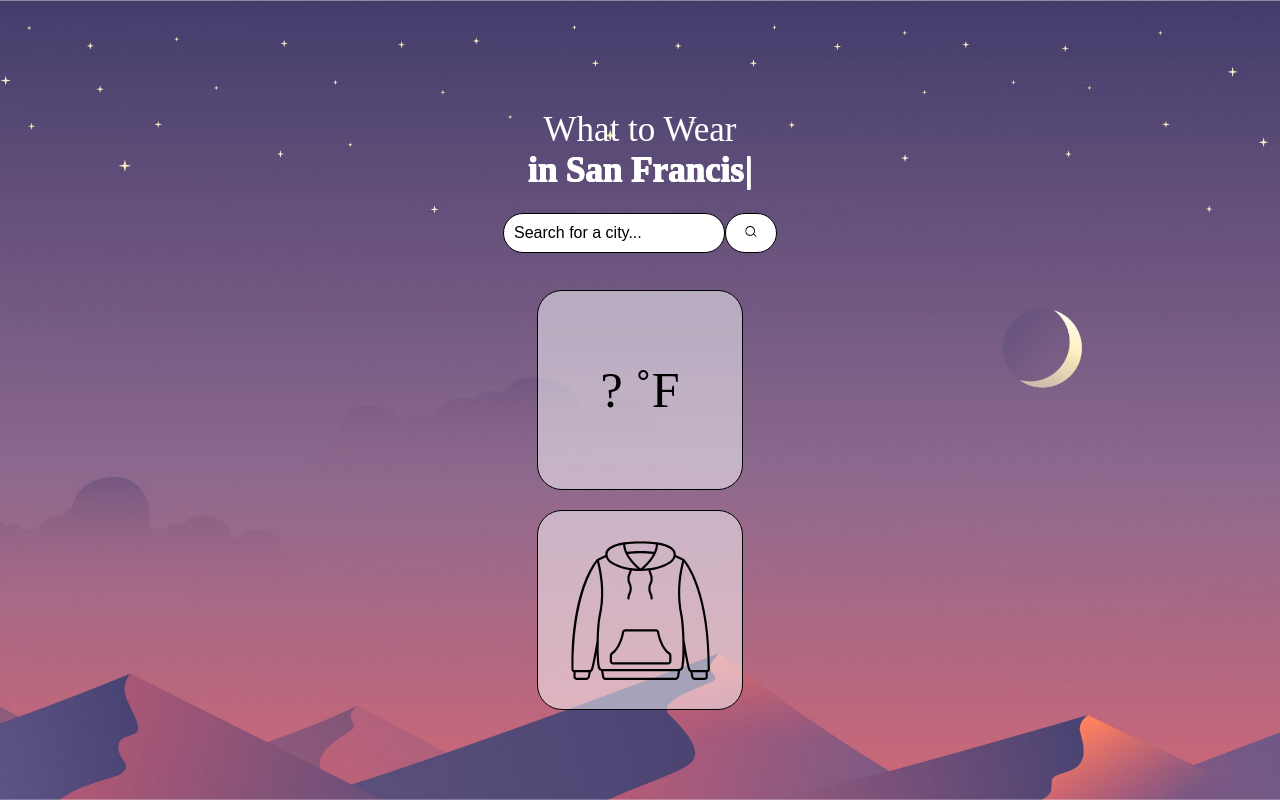
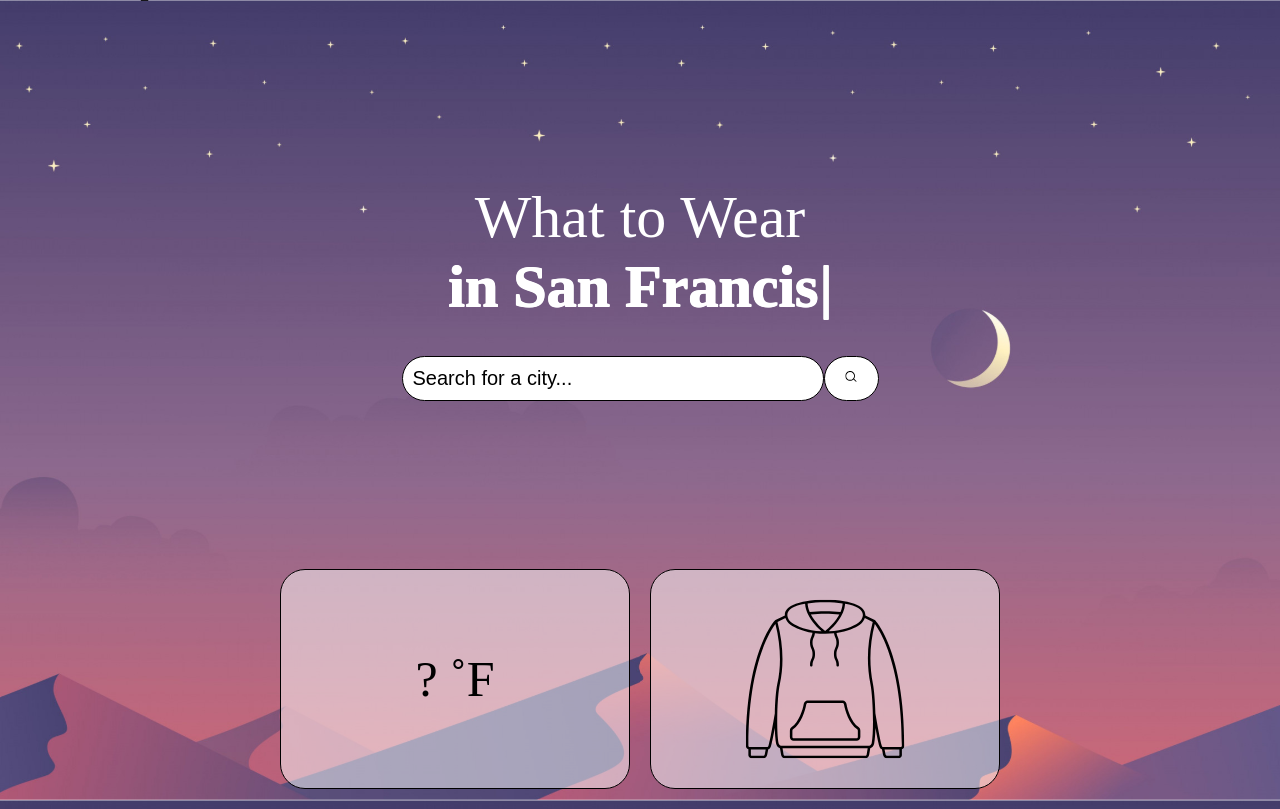
Before and after one commit to lancechincodes/what-to-wear, a React (Create React App) app: page /main in a window 1280 px wide. Built offline with nearby package versions, Linux system fonts and the light colour scheme; no server answers; a web font is replaced by a local one.

Commit message:
Add responsiveness to tier 6 category (laptops)

```diff
--- a/src/components/HeadingSearch.js
+++ b/src/components/HeadingSearch.js
@@ -7,7 +7,7 @@ function HeadingSearch({handleChange, handleSubmit, searchString, city}) {
 
     return (
         <div className="headingSearch">
-            <h1 className="heading">What to Wear <br/><span className="inCity">in {city}</span></h1>
+            <h1 className="heading">What to Wear <br/> <span className="inCity">in {city}</span></h1>
             <form className="searchForm" onSubmit={handleSubmit}>
                 <input
                     name="searchString"
@@ -17,11 +17,9 @@ function HeadingSearch({handleChange, handleSubmit, searchString, city}) {
                     onChange={handleChange}
                     value={searchString}
                 />
-                {/* <Link to={`/main/city`}> */}
                 <button className="searchButton" type="submit">
                     <SearchIcon height="15px" width="30px" />
                 </button>
-                {/* </Link> */}
             </form>
         </div>
     )
--- a/src/components/MainPageStart.js
+++ b/src/components/MainPageStart.js
@@ -5,7 +5,7 @@ function MainPageStart({handleChange, handleSubmit, searchString, getWeatherData
 
     return (
         <div className="main-page">
-            <HeadingSearchStart
+=            <HeadingSearchStart
                 handleChange={handleChange}
                 handleSubmit={handleSubmit}
                 searchString={searchString}
--- a/src/cssFiles/DateTime.css
+++ b/src/cssFiles/DateTime.css
@@ -70,3 +70,33 @@
         font-size: 40px;
     }
 }
+
+/*Tier 5 (Small laptop)*/
+@media screen and (min-width: 960px) and (max-width: 1280px) {
+    .updated {
+        font-size: 35px;
+    }
+
+    .time {
+        font-size: 100px;
+    }
+
+    .date {
+        font-size: 50px;
+    }
+}
+
+/*Tier 6 (Laptop)*/
+@media screen and (min-width: 1280px) {
+    .updated {
+        font-size: 20px;
+    }
+
+    .time {
+        font-size: 60px;
+    }
+
+    .date {
+        font-size: 30px;
+    }
+}
--- a/src/cssFiles/HeadingSearch.css
+++ b/src/cssFiles/HeadingSearch.css
@@ -1,6 +1,6 @@
 /*Tier 2 (Phones)*/
 .headingSearch {
-    height: 200px;
+    /* height: 200px; */
     display: flex;
     flex-direction: column;
     justify-content: center;
@@ -56,3 +56,31 @@
         height: 55px;
     }
 }
+
+/*Tier 5 (Small laptop)*/
+@media screen and (min-width: 960px) and (max-width: 1280px) {
+    .headingSearch {
+        height: 500px;
+    }
+    .heading {
+        font-size: 100px;
+        width: 800px;
+    }
+    .searchButton {
+        width: 90px;
+        height: 70px;
+    }
+}
+
+
+/*Tier 6 (Laptop)*/
+@media screen and (min-width: 1280px) {
+    .headingSearch {
+        margin: 30px;
+    }
+    .heading {
+        font-size: 60px;
+        width: 900px;
+        margin: 20px;
+    }
+}
--- a/src/cssFiles/Home.css
+++ b/src/cssFiles/Home.css
@@ -83,9 +83,43 @@
 
     .enter-button {
         width: 250px;
+        margin: 20px 0px;
+
     }
 
     .enter {
         font-size: 35px;
     }
 }
+
+/*Tier 5 (Small laptop)*/
+@media screen and (min-width: 960px) and (max-width: 1280px) {
+    .title {
+        font-size: 90px;
+    }
+
+    .enter-button {
+        width: 250px;
+        margin: 50px 0px;
+    }
+
+    .enter {
+        font-size: 40px;
+    }
+}
+
+/*Tier 6 (Laptop)*/
+@media screen and (min-width: 1280px) {
+    .title {
+        font-size: 75px;
+    }
+
+    .enter-button {
+        width: 200px;
+        margin: 30px 0px;
+    }
+
+    .enter {
+        font-size: 30px;
+    }
+}
--- a/src/cssFiles/SearchForm.css
+++ b/src/cssFiles/SearchForm.css
@@ -43,7 +43,34 @@
 /*Tier 4 (Tablets)*/
 @media screen and (min-width: 700px) and (max-width: 960px) {
     .inputField {
-        width: 350px;
-        font-size: 27px;
+        width: 310px;
+        font-size: 22px;
+        padding: 15px;
     }
 }
+
+/*Tier 5 (Small laptop)*/
+@media screen and (min-width: 960px) and (max-width: 1280px) {
+    .inputField {
+        width: 550px;
+        font-size: 34px;
+        padding: 15px;
+    }
+}
+
+/*Tier 6 (Laptop)*/
+@media screen and (min-width: 1280px) {
+    form {
+        margin: 15px;
+    }
+
+    .inputField {
+        width: 400px;
+        font-size: 20px;
+        padding: 10px;
+    }
+    .searchButton {
+        width: 55px;
+        height: 45px;
+    }
+}
--- a/src/cssFiles/WeatherInfo.css
+++ b/src/cssFiles/WeatherInfo.css
@@ -112,5 +112,60 @@
     .clothesImg {
         width: 250px;
     }
+}
 
+/*Tier 5 (Small laptop)*/
+@media screen and (min-width: 960px) and (max-width: 1280px) {
+    .weatherInfo {
+        grid-template-columns: repeat(2, 350px);
+        grid-template-rows: repeat(1, 350px);
+        justify-content: center;
+    }
+
+    .temperature {
+        font-size: 100px;
+    }
+
+    .condition {
+        font-size: 35px;
+    }
+
+    .condition-icon {
+        width: 120px;
+    }
+
+    .clothesImg {
+        width: 280px;
+    }
 }
+
+/*Tier 6 (Laptop)*/
+@media screen and (min-width: 1280px) {
+    .weatherInfo {
+        grid-template-columns: repeat(2, 350px);
+        grid-template-rows: repeat(1, 220px);
+        justify-content: center;
+    }
+
+    .tempCondition {
+        display: flex;
+        flex-direction: column;
+        justify-content: space-evenly;
+    }
+
+    .temperature {
+        font-size: 50px;
+    }
+
+    .condition {
+        font-size: 30px;
+    }
+
+    .condition-icon {
+        width: 60px;
+    }
+
+    .clothesImg {
+        width: 200px;
+    }
+}
```
